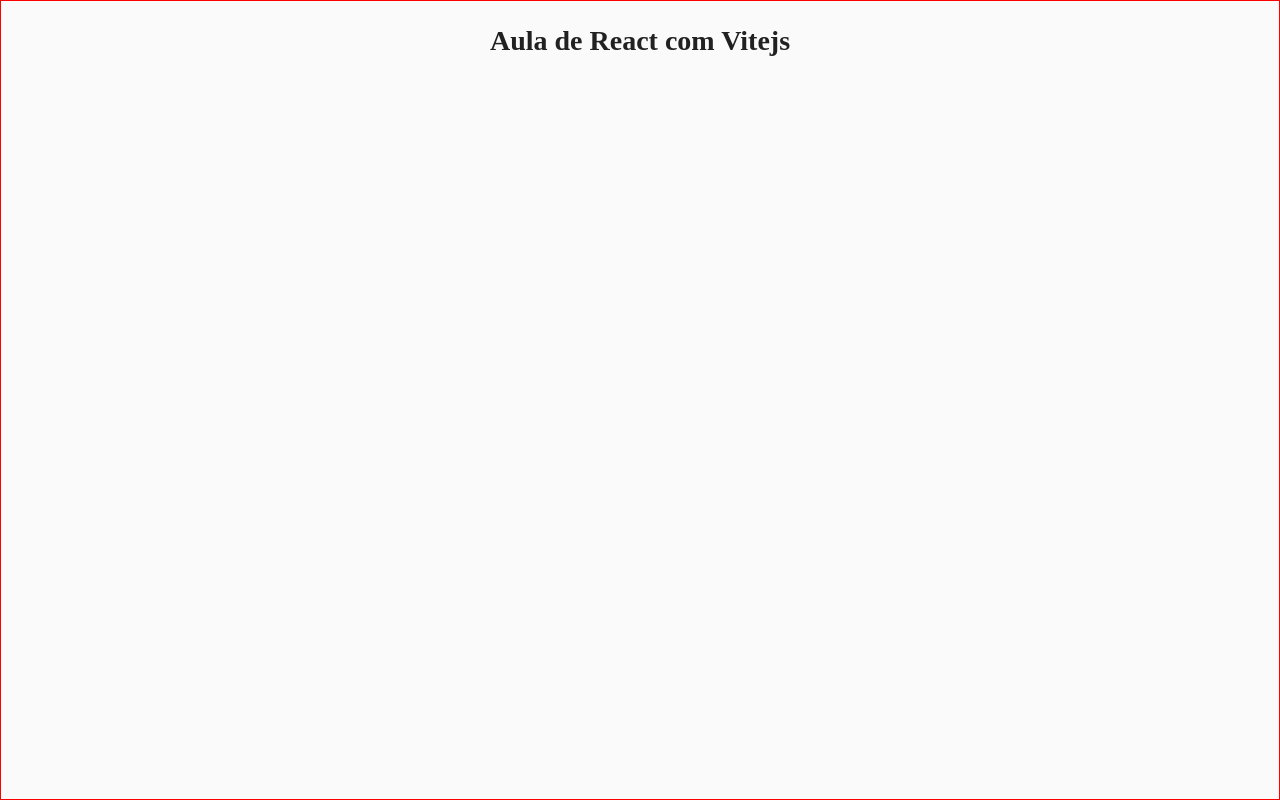
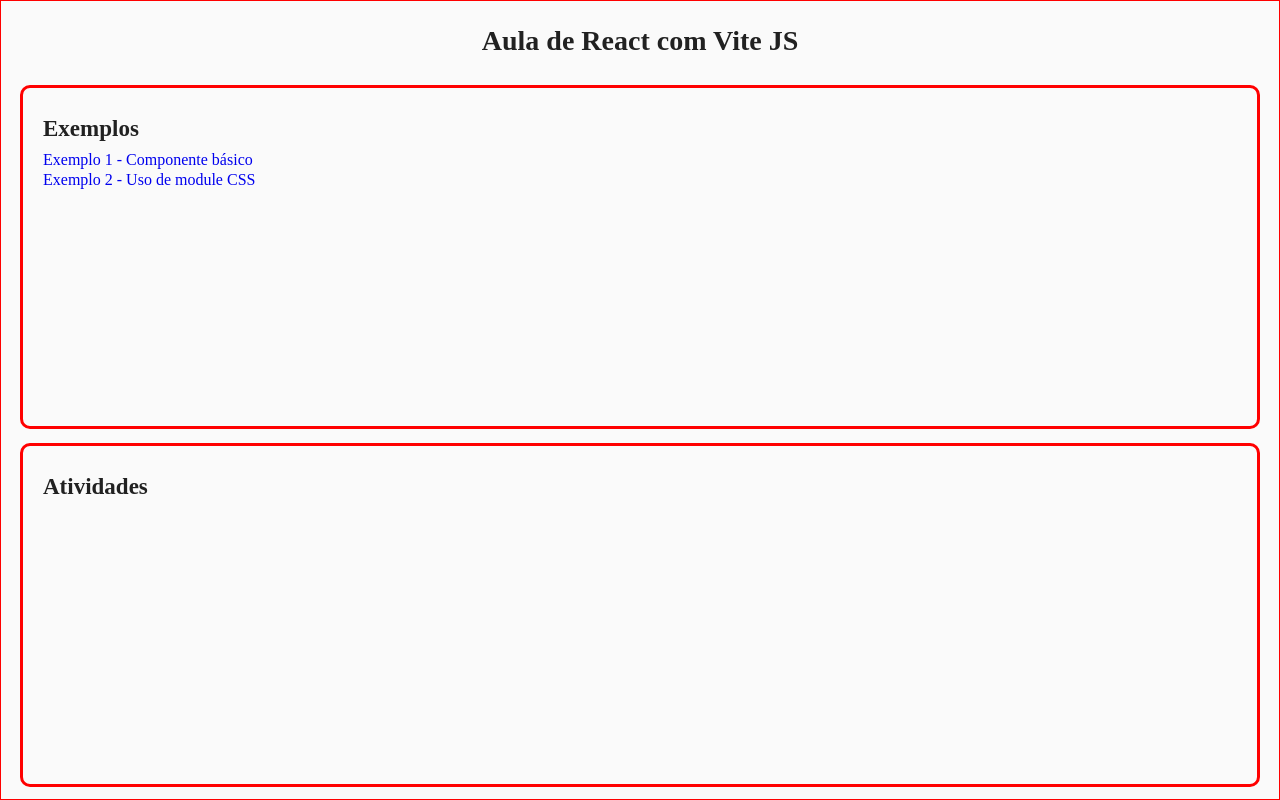
Before and after one commit to contadofort110275di-dotcom/introducaovite, a React (Vite) app: page / in a window 1280 px wide. Built offline with nearby package versions, Linux system fonts and the light colour scheme.

Commit message:
aula 17/03/2026

```diff
--- a/src/css/global.css
+++ b/src/css/global.css
@@ -1,3 +1,15 @@
+#root {
+  background-color: #fafafa;
+  color: #212121;
+  padding: 1rem;
+  display: flex;
+  flex-direction: column;
+  align-items: center;
+  min-width: 32rem;
+  min-height: 100vh;
+  border: 1px solid red;
+}
+
 html {
   /* Adiciona um efeito de rolagem suave quando links internos são clicados */
   scroll-behavior: smooth;
@@ -5,22 +17,6 @@
   font-size: 62.5%;
   /* Garante que o elemento html não seja maior que a largura da viewport */
   max-width: 100vw;
-}
-
-body {
-  background-color: #fafafa;
-  color: #212121;
-  /* margin: 10px; */
-  padding: 1rem;
-  display: flex;
-  flex-direction: column;
-  align-items: center;
-  /* justify-content: center; */
-  /* place-items: center; */
-  min-width: 32rem;
-  min-height: 100vh;
-  border: 1px solid red;
-  /* box-sizing: border-box; */
 }
 
 * {
@@ -65,6 +61,8 @@
 
 a {
   text-decoration: none;
+  font-size: 1.6rem;
+  line-height: 1.3;
 }
 
 /* Estilo para Inputs, Selects e Textareas */
--- a/src/css/reset.css
+++ b/src/css/reset.css
@@ -3,19 +3,87 @@
    License: none (public domain)
 */
 
-html, body, div, span, applet, object, iframe,
-h1, h2, h3, h4, h5, h6, p, blockquote, pre,
-a, abbr, acronym, address, big, cite, code,
-del, dfn, em, img, ins, kbd, q, s, samp,
-small, strike, strong, sub, sup, tt, var,
-b, u, i, center,
-dl, dt, dd, ol, ul, li,
-fieldset, form, label, legend,
-table, caption, tbody, tfoot, thead, tr, th, td,
-article, aside, canvas, details, embed,
-figure, figcaption, footer, header, hgroup,
-menu, nav, output, ruby, section, summary,
-time, mark, audio, video {
+html,
+body,
+div,
+span,
+applet,
+object,
+iframe,
+h1,
+h2,
+h3,
+h4,
+h5,
+h6,
+p,
+blockquote,
+pre,
+a,
+abbr,
+acronym,
+address,
+big,
+cite,
+code,
+del,
+dfn,
+em,
+img,
+ins,
+kbd,
+q,
+s,
+samp,
+small,
+strike,
+strong,
+sub,
+sup,
+tt,
+var,
+b,
+u,
+i,
+center,
+dl,
+dt,
+dd,
+ol,
+ul,
+li,
+fieldset,
+form,
+label,
+legend,
+table,
+caption,
+tbody,
+tfoot,
+thead,
+tr,
+th,
+td,
+article,
+aside,
+canvas,
+details,
+embed,
+figure,
+figcaption,
+footer,
+header,
+hgroup,
+menu,
+nav,
+output,
+ruby,
+section,
+summary,
+time,
+mark,
+audio,
+video {
     margin: 0;
     padding: 0;
     border: 0;
@@ -23,41 +91,45 @@
     font: inherit;
     vertical-align: baseline;
 }
+
 /* HTML5 display-role reset for older browsers */
-article, aside, details, figcaption, figure,
-footer, header, hgroup, menu, nav, section {
+article,
+aside,
+details,
+figcaption,
+figure,
+footer,
+header,
+hgroup,
+menu,
+nav,
+section {
     display: block;
 }
+
 body {
     line-height: 1;
 }
-ol, ul {
+
+ol,
+ul {
     list-style: none;
 }
-blockquote, q {
+
+blockquote,
+q {
     quotes: none;
 }
-blockquote:before, blockquote:after,
-q:before, q:after {
+
+blockquote:before,
+blockquote:after,
+q:before,
+q:after {
     content: '';
     content: none;
 }
+
 table {
     border-collapse: collapse;
     border-spacing: 0;
 }
-
-/* css global/*/
-
-h1 {
-    font-size: 32px;
-}
-h2 {
-    font-size: 26px;
-}
-h3{
-    font-size: 22px;
-}
-p {
-    font-size: 16px;
-}
--- a/src/pages/exemplos/ex-01/index.jsx
+++ b/src/pages/exemplos/ex-01/index.jsx
@@ -1,9 +1,10 @@
-function Exemplo01(){
-    return(
-    <>
-        <h1>Exemplo 1</h1>
-        <p> conteudo minimo para componente react</p>
-    </>
+function Exemplo01() {
+    return (
+        <>
+            <h1>Exemplo 1</h1>
+            <p>Conteúdo mínimo para componente React</p>
+        </>
     )
 }
+
 export default Exemplo01;
--- a/src/pages/exemplos/ex-02/index.css
+++ /dev/null
@@ -1,4 +0,0 @@
-.containerEx2{
-    display: flex;
-    flex-direction: column;
-}
--- a/src/pages/exemplos/ex-02/index.jsx
+++ b/src/pages/exemplos/ex-02/index.jsx
@@ -1,14 +1,16 @@
-import'./index.css';
-function Exemplo2(){
-    return(
-    <div className= 'containerEx2'>
-        <h1>Aula de React com Vitejs</h1>
-        <h2>Estilizacao css</h2>
-        <h3>Uso de css em diferentes componentes</h3>
-        <p>Eu nao fiz nada</p>
-        <label>Exemplo Label</label>
-        <span>Exemplo Span</span>
+import styles from './index.module.css';
+
+function Exemplo02() {
+  return (
+    <div className={styles.container}>
+      <h1>Exemplo 2</h1>
+      <h2>Estilização CSS</h2>
+      <h3>Uso de Css em diferentes componentes</h3>
+      <p>Eu não fiz nada</p>
+      <label>Exemplo Label</label>
+      <span>Exemplo Span</span>
     </div>
-    )
+  )
 }
-export default Exemplo2;
+
+export default Exemplo02;
--- /dev/null
+++ b/src/pages/exemplos/ex-02/index.module.css
@@ -0,0 +1,5 @@
+.container {
+    display: flex;
+    flex-direction: column;
+        border: 0.3rem solid #00f;
+}
--- a/src/pages/home/index.jsx
+++ b/src/pages/home/index.jsx
@@ -1,8 +1,23 @@
-function home(){
-    return(
-    <div>
-        <h1>Aula de React com Vitejs</h1>
-    </div>
+  import { Link } from "react-router";
+
+  import styles from './index.module.css';
+
+  function Home() {
+
+    return (
+      <div className={styles.container}>
+          <h1>Aula de React com Vite JS</h1>
+          <div className={styles.containerCards}>
+            <h2>Exemplos</h2>
+            <Link to="/exemplo/1">Exemplo 1 - Componente básico</Link>
+            <Link to="/exemplo/2">Exemplo 2 - Uso de module CSS</Link>
+          </div>
+
+          <div className={styles.containerCards}>
+            <h2>Atividades</h2>
+          </div>
+      </div>
     )
-}
-export default home;
+  }
+
+  export default Home;
--- /dev/null
+++ b/src/pages/home/index.module.css
@@ -0,0 +1,21 @@
+.container {
+    display: flex;
+    flex-direction: column;
+    align-items: center;
+    justify-content: space-between;
+    width: 100%;
+    max-width: 124rem;
+    height: 97vh;
+    /* border: 0.3rem solid #f00; */
+}
+
+.containerCards {
+    display: flex;
+    flex-direction: column;
+    width: 100%;
+    border: 0.3rem solid #f00;
+    border-radius: 1rem;
+    padding: 2rem;
+    height: 43vh;
+    overflow-y: auto;
+}
```
Lines whose indentation alone changed are shown as unchanged.
